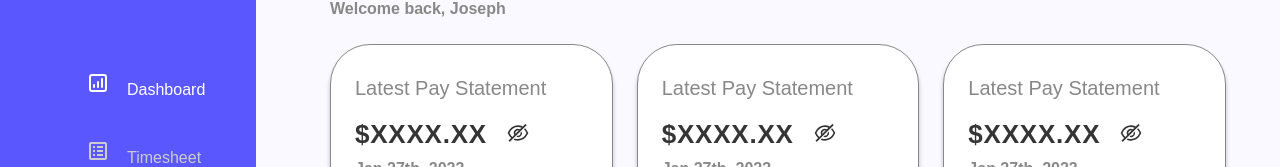
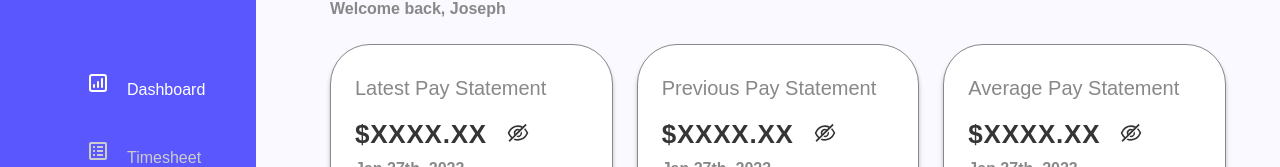
Before and after one commit to JosephHuntley/nexus, a Next.js app: page /dashboard in a window 1280 px wide. Shown: the part 152-319 px from the top of the page. Built offline with nearby package versions, Linux system fonts and the light colour scheme.

Commit message:
Updated pay statements types

```diff
--- a/src/pages/dashboard.tsx
+++ b/src/pages/dashboard.tsx
@@ -26,12 +26,13 @@ import NotificationsBox from '@/components/Dashboard/NotificationsBox/Notificati
 // }
 
 type PayStatementsProps = {
+	type: string;
 	amount: string;
 	date: string;
 	hours: number;
 };
 
-const PayStatement = ({ amount, date, hours }: PayStatementsProps) => {
+const PayStatement = ({ type, amount, date, hours }: PayStatementsProps) => {
 	const [isVisible, setIsVisible] = useState(false);
 	return (
 		<Box
@@ -42,7 +43,7 @@ const PayStatement = ({ amount, date, hours }: PayStatementsProps) => {
 			md_height='25vw'
 			md_width='32.5vw'>
 			<InnerBox>
-				<TitleSecondary>Latest Pay Statement</TitleSecondary>
+				<TitleSecondary>{type} Pay Statement</TitleSecondary>
 				<Div1>
 					<Money>{isVisible ? amount : '$XXXX.XX'}</Money>
 					<div
@@ -89,16 +90,19 @@ export default function Home() {
 				<Container>
 					<BoxContainer>
 						<PayStatement
+							type='Latest'
 							amount='$2500.00'
 							date='Jan 27th, 2023'
 							hours={80}
 						/>
 						<PayStatement
+							type='Previous'
 							amount='$1500.00'
 							date='Jan 27th, 2023'
 							hours={80}
 						/>
 						<PayStatement
+							type='Average'
 							amount='$2000.00'
 							date='Jan 27th, 2023'
 							hours={80}
```
